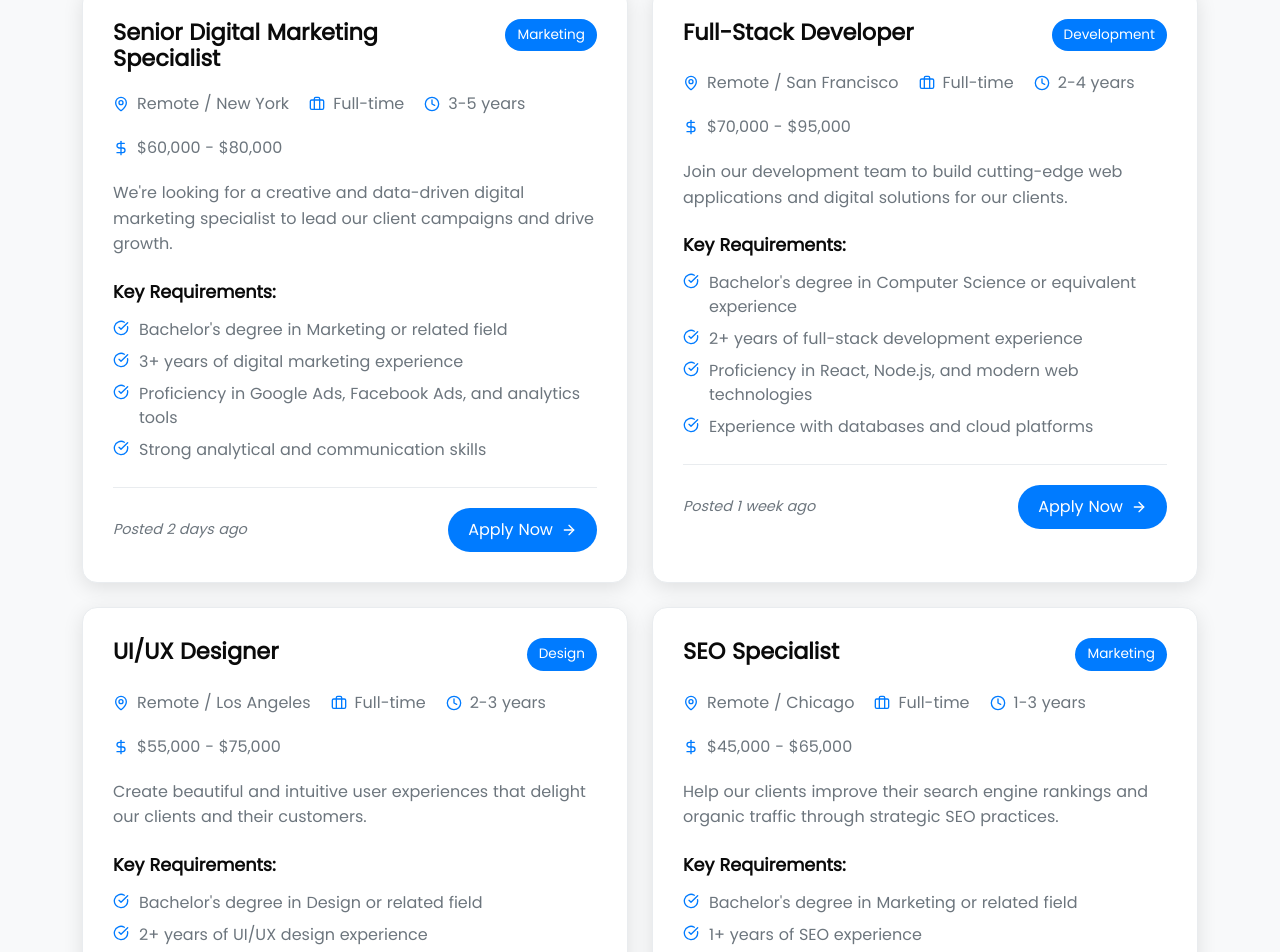
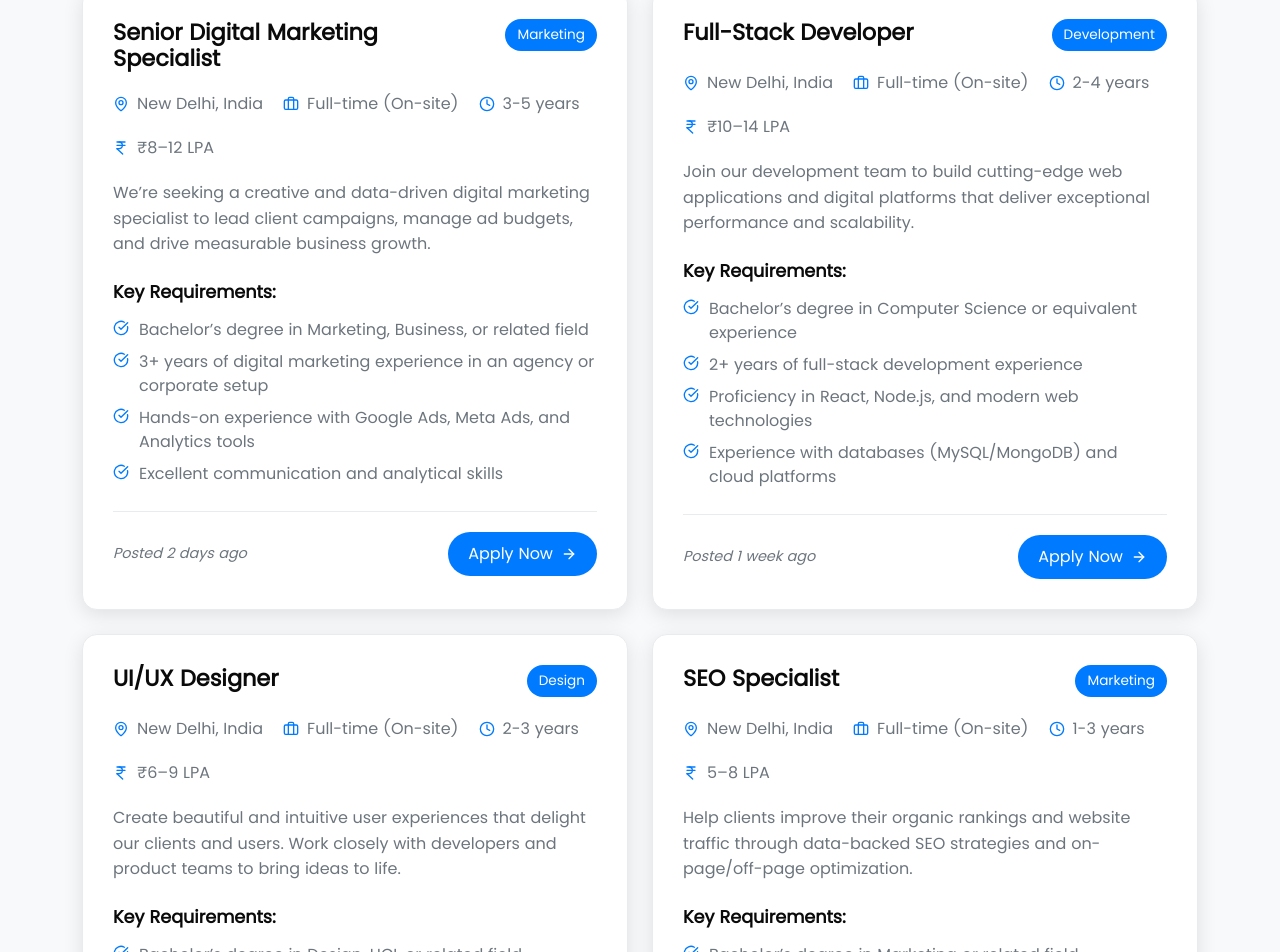
Before and after one commit to deke-r/senseDigital, a Next.js app: page /careers in a window 1280 px wide. Shown: the part 1558-2510 px from the top of the page. Built offline with nearby package versions, Linux system fonts and the light colour scheme.

Commit message:
changes added

```diff
--- a/app/careers/page.jsx
+++ b/app/careers/page.jsx
@@ -8,7 +8,7 @@ import {
   Users,
   MapPin,
   Clock,
-  DollarSign,
+  IndianRupee,
   Heart,
   Lightbulb,
   Target,
@@ -28,16 +28,17 @@ export default function CareersPage() {
       id: 1,
       title: "Senior Digital Marketing Specialist",
       department: "Marketing",
-      location: "Remote / New York",
-      type: "Full-time",
+      location: "New Delhi, India",
+      type: "Full-time (On-site)",
       experience: "3-5 years",
-      salary: "$60,000 - $80,000",
-      description: "We're looking for a creative and data-driven digital marketing specialist to lead our client campaigns and drive growth.",
+      salary: "₹8–12 LPA",
+      description:
+        "We’re seeking a creative and data-driven digital marketing specialist to lead client campaigns, manage ad budgets, and drive measurable business growth.",
       requirements: [
-        "Bachelor's degree in Marketing or related field",
-        "3+ years of digital marketing experience",
-        "Proficiency in Google Ads, Facebook Ads, and analytics tools",
-        "Strong analytical and communication skills"
+        "Bachelor’s degree in Marketing, Business, or related field",
+        "3+ years of digital marketing experience in an agency or corporate setup",
+        "Hands-on experience with Google Ads, Meta Ads, and Analytics tools",
+        "Excellent communication and analytical skills"
       ],
       posted: "2 days ago"
     },
@@ -45,16 +46,17 @@ export default function CareersPage() {
       id: 2,
       title: "Full-Stack Developer",
       department: "Development",
-      location: "Remote / San Francisco",
-      type: "Full-time",
+      location: "New Delhi, India",
+      type: "Full-time (On-site)",
       experience: "2-4 years",
-      salary: "$70,000 - $95,000",
-      description: "Join our development team to build cutting-edge web applications and digital solutions for our clients.",
+      salary: "₹10–14 LPA",
+      description:
+        "Join our development team to build cutting-edge web applications and digital platforms that deliver exceptional performance and scalability.",
       requirements: [
-        "Bachelor's degree in Computer Science or equivalent experience",
+        "Bachelor’s degree in Computer Science or equivalent experience",
         "2+ years of full-stack development experience",
         "Proficiency in React, Node.js, and modern web technologies",
-        "Experience with databases and cloud platforms"
+        "Experience with databases (MySQL/MongoDB) and cloud platforms"
       ],
       posted: "1 week ago"
     },
@@ -62,16 +64,17 @@ export default function CareersPage() {
       id: 3,
       title: "UI/UX Designer",
       department: "Design",
-      location: "Remote / Los Angeles",
-      type: "Full-time",
+      location: "New Delhi, India",
+      type: "Full-time (On-site)",
       experience: "2-3 years",
-      salary: "$55,000 - $75,000",
-      description: "Create beautiful and intuitive user experiences that delight our clients and their customers.",
+      salary: "₹6–9 LPA",
+      description:
+        "Create beautiful and intuitive user experiences that delight our clients and users. Work closely with developers and product teams to bring ideas to life.",
       requirements: [
-        "Bachelor's degree in Design or related field",
+        "Bachelor’s degree in Design, HCI, or related field",
         "2+ years of UI/UX design experience",
-        "Proficiency in Figma, Adobe Creative Suite",
-        "Strong portfolio showcasing design skills"
+        "Proficiency in Figma, Adobe XD, or similar design tools",
+        "Strong portfolio showcasing creative design solutions"
       ],
       posted: "3 days ago"
     },
@@ -79,20 +82,23 @@ export default function CareersPage() {
       id: 4,
       title: "SEO Specialist",
       department: "Marketing",
-      location: "Remote / Chicago",
-      type: "Full-time",
+      location: "New Delhi, India",
+      type: "Full-time (On-site)",
       experience: "1-3 years",
-      salary: "$45,000 - $65,000",
-      description: "Help our clients improve their search engine rankings and organic traffic through strategic SEO practices.",
+      salary: "5–8 LPA",
+      description:
+        "Help clients improve their organic rankings and website traffic through data-backed SEO strategies and on-page/off-page optimization.",
       requirements: [
-        "Bachelor's degree in Marketing or related field",
-        "1+ years of SEO experience",
-        "Knowledge of SEO tools and analytics platforms",
-        "Strong understanding of search algorithms"
+        "Bachelor’s degree in Marketing or related field",
+        "1+ years of SEO experience (agency experience preferred)",
+        "Knowledge of tools like Ahrefs, SEMrush, and Google Analytics",
+        "Strong understanding of search algorithms and keyword strategy"
       ],
       posted: "5 days ago"
     }
   ];
+
+
 
   const benefits = [
     {
@@ -101,7 +107,7 @@ export default function CareersPage() {
       description: "Comprehensive health insurance, dental, vision, and mental health support"
     },
     {
-      icon: <DollarSign />,
+      icon: <IndianRupee />,
       title: "Competitive Salary",
       description: "Market-competitive compensation with performance bonuses and equity options"
     },
@@ -211,7 +217,7 @@ export default function CareersPage() {
                       <span className={`${isDarkMode ? styles.darkSubtitle : styles.lightSubtitle}`}>{job.experience}</span>
                     </div>
                     <div className={styles.jobMetaItem}>
-                      <DollarSign className={`${styles.metaIcon} ${isDarkMode ? styles.darkIcon : styles.lightIcon}`} />
+                      <IndianRupee className={`${styles.metaIcon} ${isDarkMode ? styles.darkIcon : styles.lightIcon}`} />
                       <span className={`${isDarkMode ? styles.darkSubtitle : styles.lightSubtitle}`}>{job.salary}</span>
                     </div>
                   </div>
```
